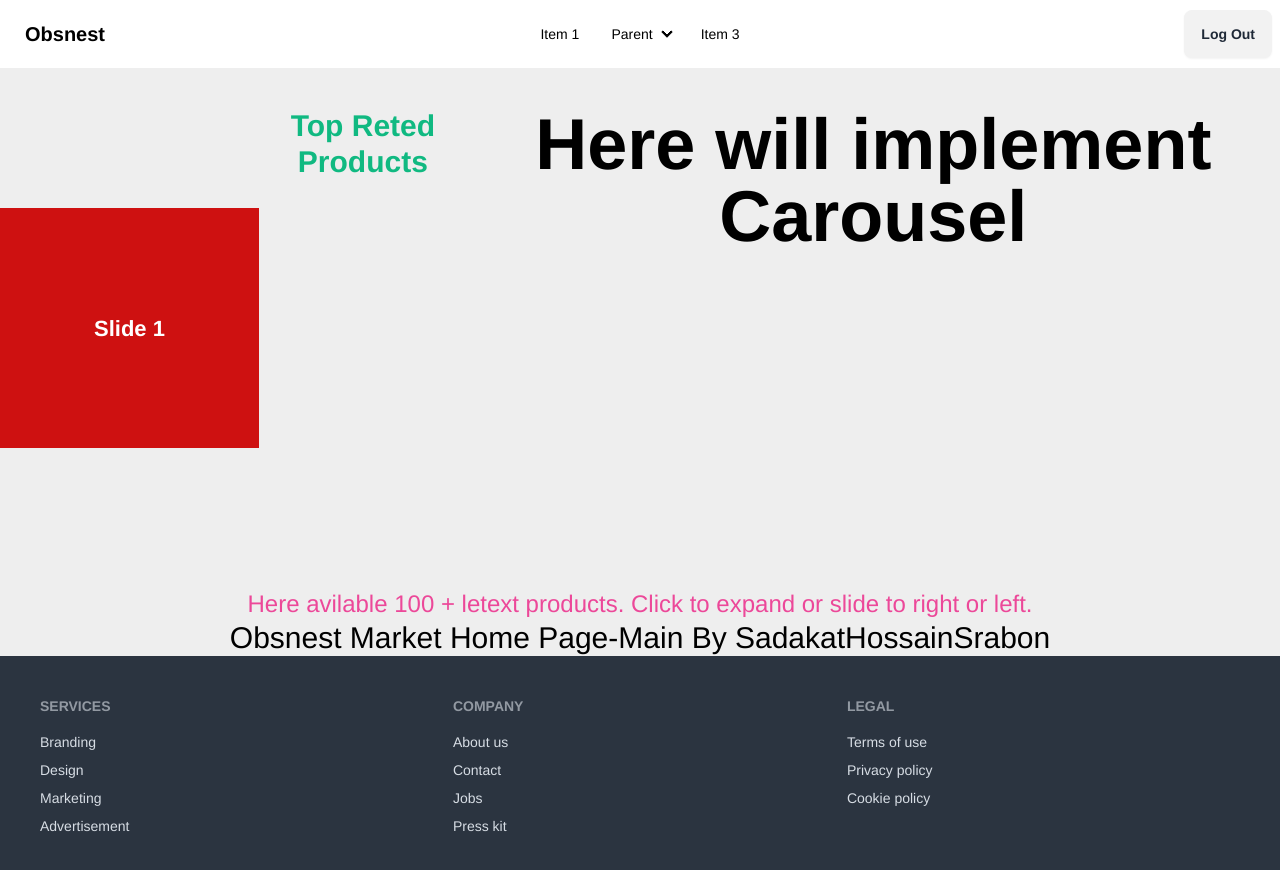
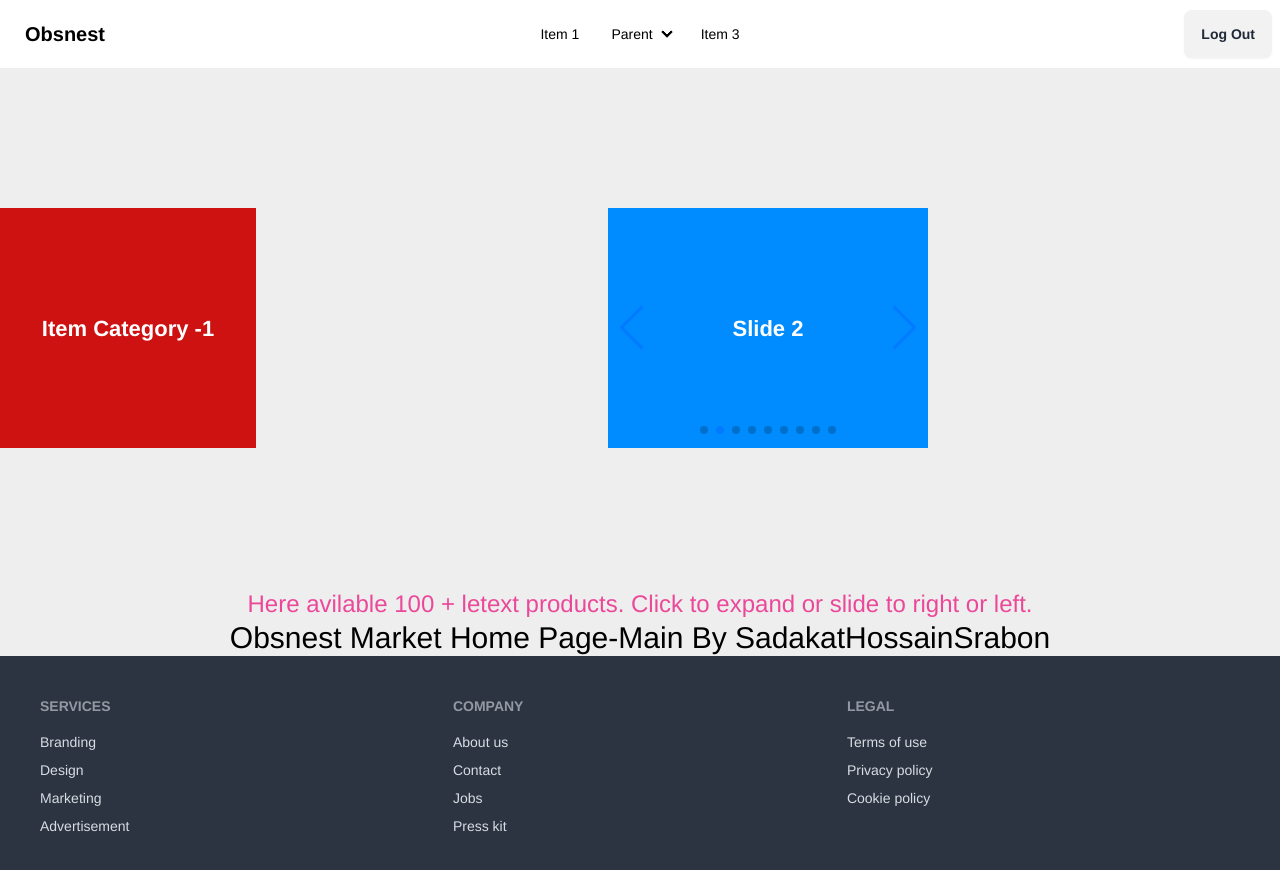
Before and after one commit to sadakatsrabon/Obsnest-MarketPlace, a React (Vite) app: page / in a window 1280 px wide. Shown: the top 870 px of the page. Built offline with nearby package versions, Linux system fonts and the light colour scheme.

Commit message:
added main Carousel

```diff
--- /dev/null
+++ b/src/components/TopRetedProducts/TopRetedProdects.jsx
@@ -0,0 +1,38 @@
+import { Swiper, SwiperSlide } from 'swiper/react';
+import { EffectCreative } from 'swiper/modules';
+import 'swiper/css';
+import './styles.css';
+import 'swiper/css/effect-creative';
+
+
+const TopRetedProdects = () => {
+    return (
+        <Swiper
+            grabCursor={true}
+            effect={'creative'}
+            creativeEffect={{
+                prev: {
+                    shadow: true,
+                    translate: [0, 0, -400],
+                },
+                next: {
+                    translate: ['100%', 0, 0],
+                },
+            }}
+            modules={[EffectCreative]}
+            className="mySwiper"
+        >
+            <SwiperSlide>Item Category -1</SwiperSlide>
+            <SwiperSlide>Item Category -2</SwiperSlide>
+            <SwiperSlide>Item Category -3</SwiperSlide>
+            <SwiperSlide>Item Category -4</SwiperSlide>
+            <SwiperSlide>Item Category -5</SwiperSlide>
+            <SwiperSlide>Item Category -6</SwiperSlide>
+            <SwiperSlide>Item Category -7</SwiperSlide>
+            <SwiperSlide>Item Category -8</SwiperSlide>
+            <SwiperSlide>Item Category -9</SwiperSlide>
+        </Swiper>
+    );
+};
+
+export default TopRetedProdects;
--- a/src/pages/Home/Carousel/Carousel.jsx
+++ b/src/pages/Home/Carousel/Carousel.jsx
@@ -1,28 +1,31 @@
+import TopRetedProdects from "../../../components/TopRetedProducts/TopRetedProdects";
 
 import { Swiper, SwiperSlide } from 'swiper/react';
-import { EffectCreative } from 'swiper/modules';
-import 'swiper/css';
-import './styles.css';
-import 'swiper/css/effect-creative';
+// import 'swiper/css';
+import 'swiper/css/pagination';
+import 'swiper/css/navigation';
+// import './styles.css';
+
+// import required modules
+import { Autoplay, Pagination, Navigation } from 'swiper/modules';
+
 
 const Carousel = () => {
     return (
         <div className="md:flex flex-row-reverse justify-around my-10">
-            <h2 className="text-7xl font-bold">Here will implement Carousel</h2>
-            <div className="w-64 text-3xl font-bold text-emerald-500">Top Reted Products</div>
+            <div className="w-full">
                 <Swiper
-                grabCursor={true}
-                effect={'creative'}
-                creativeEffect={{
-                    prev: {
-                        shadow: true,
-                        translate: [0, 0, -400],
-                    },
-                    next: {
-                        translate: ['100%', 0, 0],
-                    },
+                    spaceBetween={30}
+                    centeredSlides={true}
+                    autoplay={{
+                        delay: 2500,
+                        disableOnInteraction: false,
                     }}
-                modules={[EffectCreative]}
+                    pagination={{
+                        clickable: true,
+                    }}
+                    navigation={true}
+                    modules={[Autoplay, Pagination, Navigation]}
                     className="mySwiper"
                 >
                     <SwiperSlide>Slide 1</SwiperSlide>
@@ -36,6 +39,8 @@ const Carousel = () => {
                     <SwiperSlide>Slide 9</SwiperSlide>
                 </Swiper>
             </div>
+            <TopRetedProdects></TopRetedProdects>
+        </div>
     );
 };
 
```
Also changed, not shown: src/components/TopRetedProducts/styles.css (renamed from src/pages/Home/Carousel/styles.css). Lines whose indentation alone changed are shown as unchanged.
